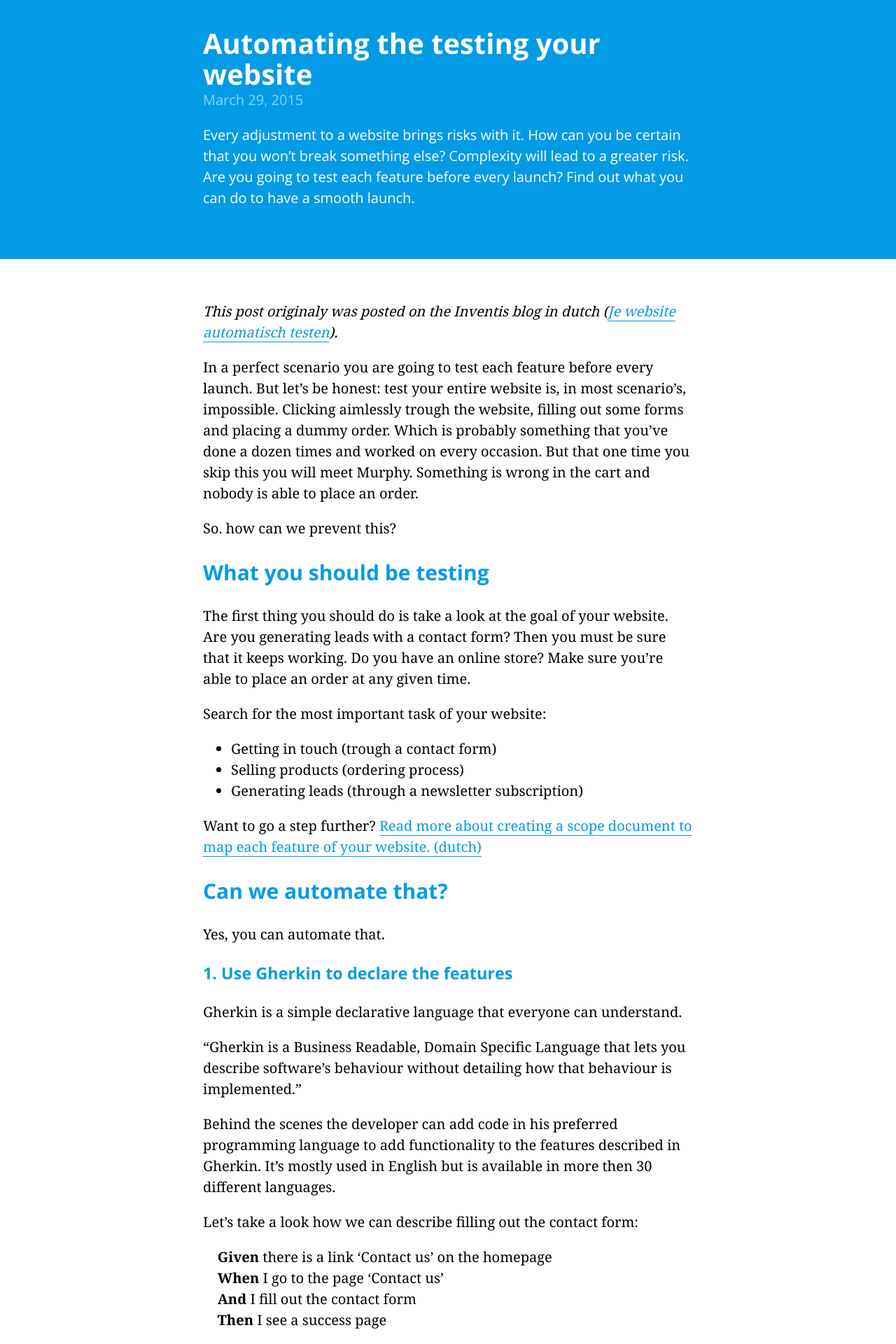
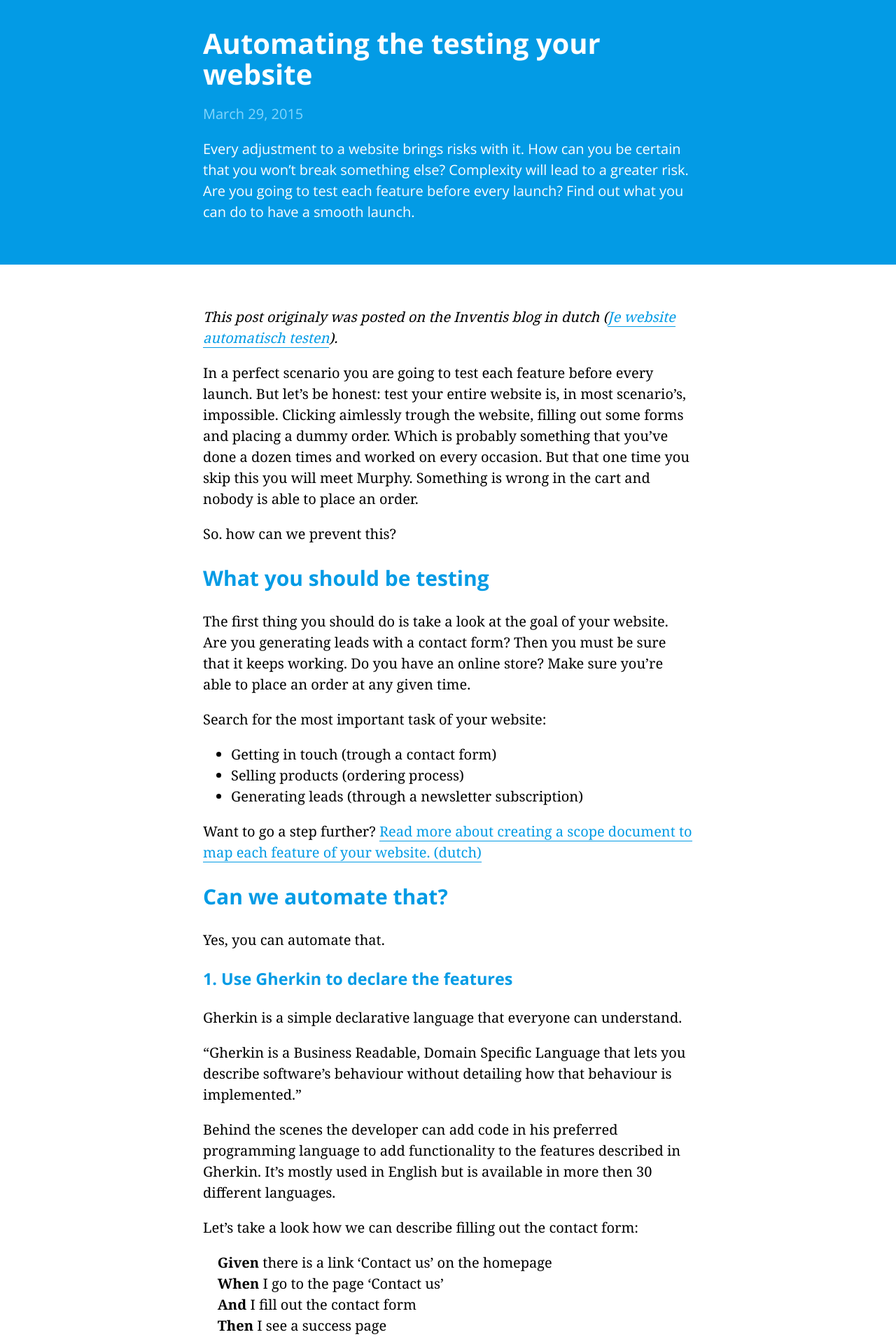
Before and after one commit to stijnj/stijnj.github.com, a Jekyll site: the page built from _posts/2015-03-29-automating-the-testing-your-website.md, in a window 1280 px wide. Shown: the top 1920 px of the page at 70% size. Built offline with Jekyll 4.4.1, drawn with Linux system fonts in a browser that asks for light colours; comment, search, counter and statistics services are not loaded.

Commit message:
added more spacing to the hero title

```diff
--- a/assets/css/style.css
+++ b/assets/css/style.css
@@ -500,7 +500,7 @@ hr {
 
 .hero__title {
   color: #ffffff;
-  margin: 0; }
+  margin: 0 0 1rem 0; }
 
 .hero__wrapper {
   position: absolute;
--- a/assets/sass/style.scss
+++ b/assets/sass/style.scss
@@ -102,7 +102,7 @@ hr {
 
 .hero__title {
     color: #ffffff;
-    margin: 0;
+    margin: 0 0 1rem 0;
 }
 
 .hero__wrapper {
```
